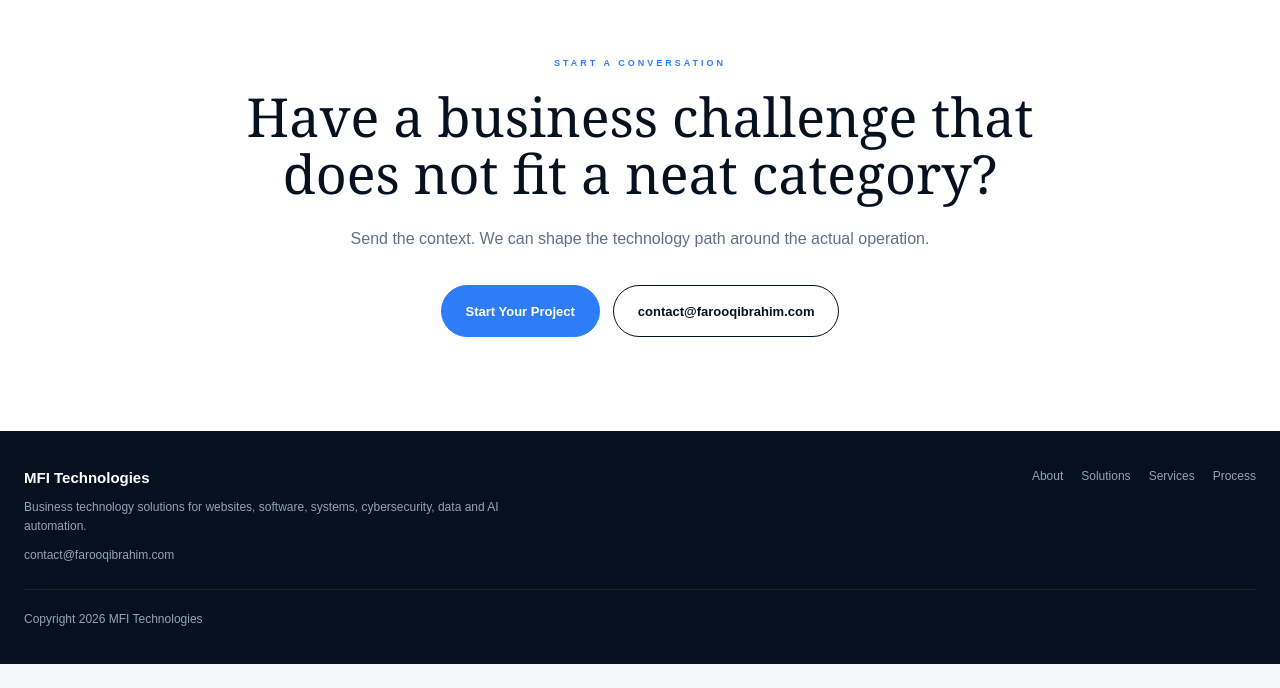
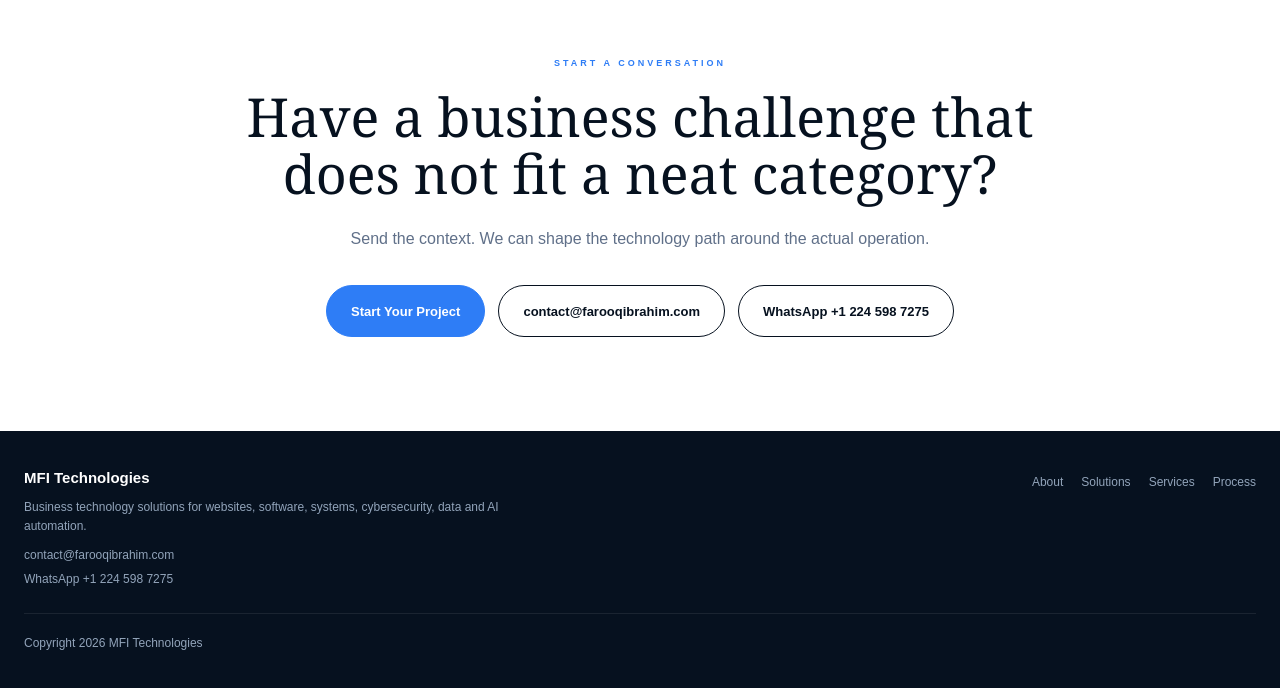
Before and after one commit to mfaroo15/my-portfolio, a Next.js app: page /solutions in a window 1280 px wide. Shown: the part 3847-4535 px from the top of the page. Before the commit the page ends 4511 px from the top, so only its background shows below. Built offline with nearby package versions, Linux system fonts and the light colour scheme.

Commit message:
Update MFI Technologies site content and contact options

```diff
--- a/app/components/CTASection.tsx
+++ b/app/components/CTASection.tsx
@@ -1,5 +1,5 @@
 import { ButtonLink } from "@/app/components/ButtonLink";
-import { contactEmail } from "@/app/data/site";
+import { contactEmail, whatsappHref, whatsappNumber } from "@/app/data/site";
 
 type CTASectionProps = {
   eyebrow?: string;
@@ -25,6 +25,9 @@ export function CTASection({
           <a className="button button-dark" href={`mailto:${contactEmail}`}>
             {contactEmail}
           </a>
+          <a className="button button-dark" href={whatsappHref} rel="noopener noreferrer" target="_blank">
+            WhatsApp {whatsappNumber}
+          </a>
         </div>
       </div>
     </section>
--- a/app/components/Footer.tsx
+++ b/app/components/Footer.tsx
@@ -1,5 +1,5 @@
 import Link from "next/link";
-import { contactEmail, navLinks } from "@/app/data/site";
+import { contactEmail, navLinks, whatsappHref, whatsappNumber } from "@/app/data/site";
 
 export function Footer() {
   return (
@@ -9,6 +9,9 @@ export function Footer() {
           <div className="footer-brand">MFI Technologies</div>
           <p>Business technology solutions for websites, software, systems, cybersecurity, data and AI automation.</p>
           <a href={`mailto:${contactEmail}`}>{contactEmail}</a>
+          <a href={whatsappHref} rel="noopener noreferrer" target="_blank">
+            WhatsApp {whatsappNumber}
+          </a>
         </div>
         <nav className="footer-links" aria-label="Footer navigation">
           {navLinks.map((item) => (
--- a/app/contact/ContactForm.tsx
+++ b/app/contact/ContactForm.tsx
@@ -6,7 +6,7 @@ import { contactEmail, services } from "@/app/data/site";
 
 const budgetRanges = ["Not sure yet", "Under $5,000", "$5,000 - $15,000", "$15,000 - $50,000", "$50,000+"];
 const timelines = ["Not sure yet", "As soon as possible", "1 - 3 months", "3 - 6 months", "6+ months"];
-const contactMethods = ["Email", "Phone", "Either"];
+const contactMethods = ["Email", "Phone", "WhatsApp", "Either"];
 
 export function ContactForm() {
   const [status, setStatus] = useState<"idle" | "success">("idle");
--- a/app/contact/page.tsx
+++ b/app/contact/page.tsx
@@ -1,7 +1,7 @@
 import type { Metadata } from "next";
 import { ContactForm } from "@/app/contact/ContactForm";
 import { PageHero } from "@/app/components/PageHero";
-import { contactEmail } from "@/app/data/site";
+import { contactEmail, whatsappHref, whatsappNumber } from "@/app/data/site";
 
 export const metadata: Metadata = {
   title: "Start a Project | MFI Technologies",
@@ -26,6 +26,9 @@ export default function ContactPage() {
             <a className="contact-email" href={`mailto:${contactEmail}`}>
               {contactEmail}
             </a>
+            <a className="contact-email" href={whatsappHref} rel="noopener noreferrer" target="_blank">
+              WhatsApp {whatsappNumber}
+            </a>
           </div>
           <ContactForm />
         </div>
--- a/app/data/site.ts
+++ b/app/data/site.ts
@@ -1,4 +1,6 @@
 export const contactEmail = "contact@farooqibrahim.com";
+export const whatsappNumber = "+1 224 598 7275";
+export const whatsappHref = "https://wa.me/12245987275";
 
 export const navLinks = [
   { href: "/about", label: "About" },
--- a/app/globals.css
+++ b/app/globals.css
@@ -1052,6 +1052,11 @@ a:focus-visible {
   line-height: 1.6;
 }
 
+.site-footer a {
+  display: table;
+  margin-top: 6px;
+}
+
 .site-footer a:hover {
   color: #fff;
 }
```
